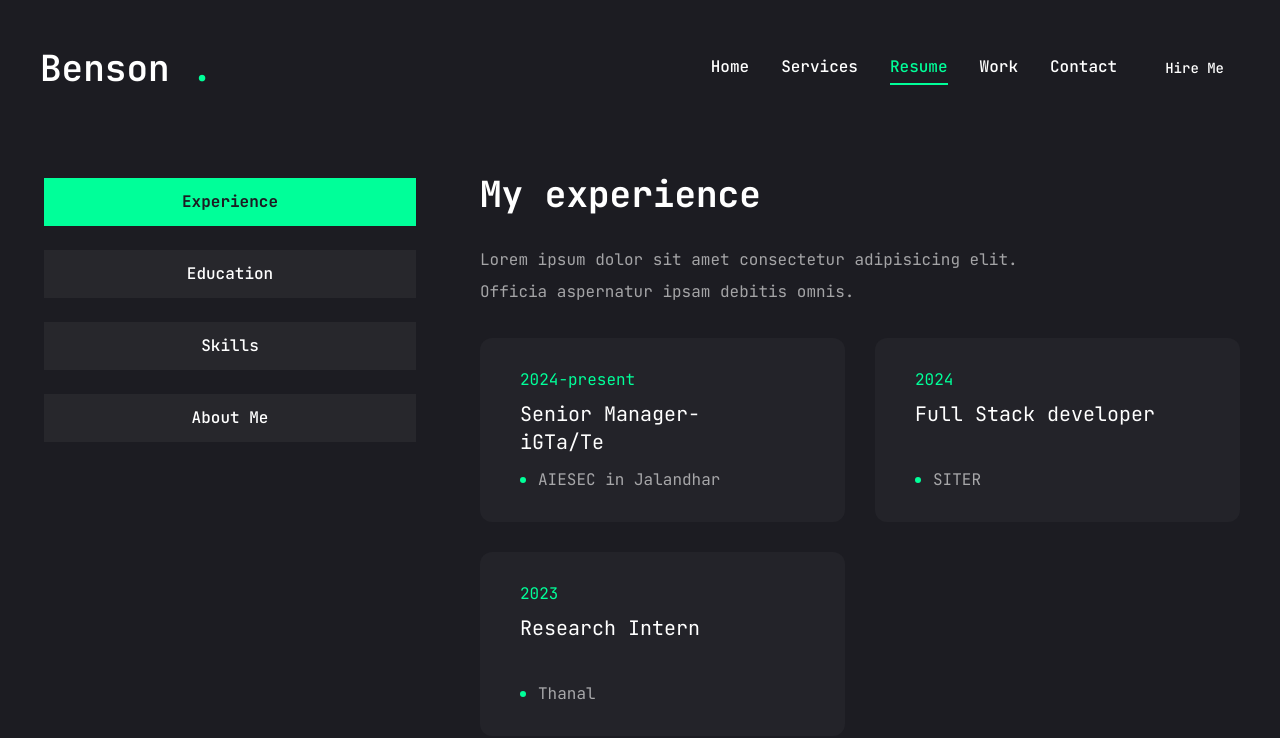
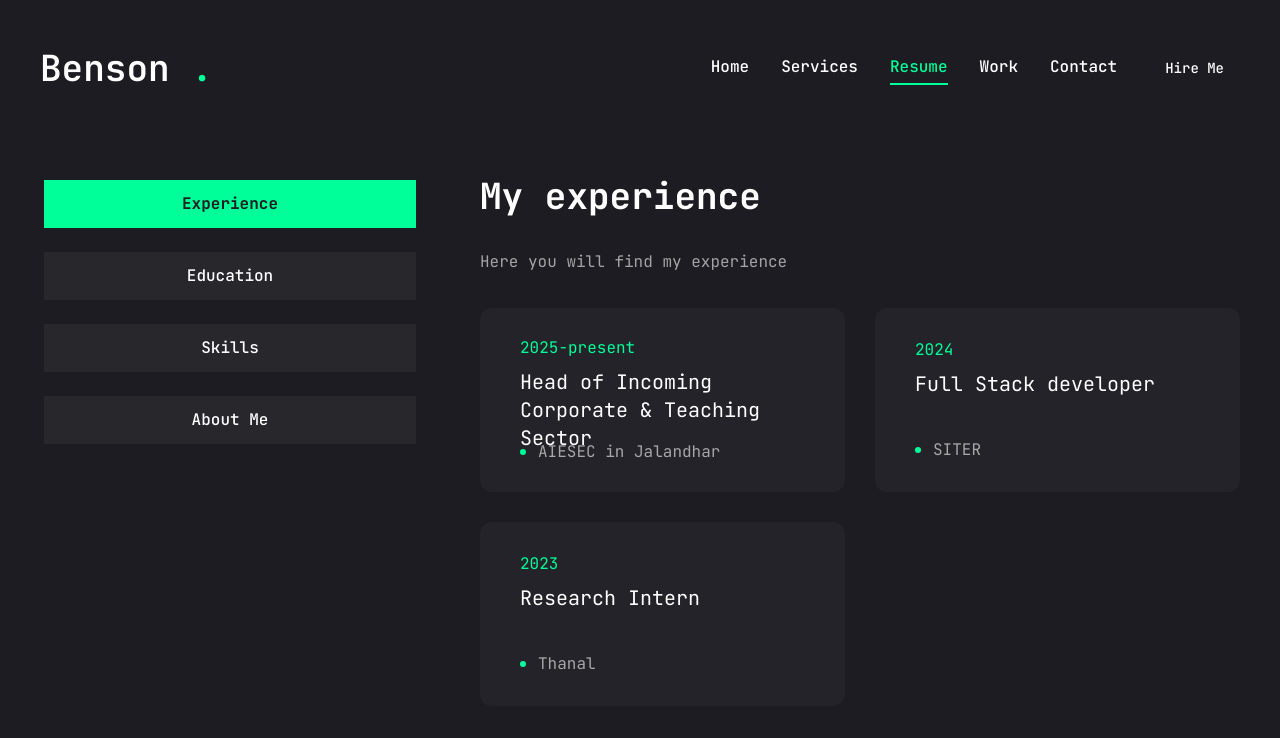
Before and after one commit to Benzon007/portfolio, a Next.js app: page /resume in a window 1280 px wide. Shown: the top 738 px of the page. Built offline with nearby package versions, Linux system fonts and the light colour scheme.

Commit message:
Update page.jsx

```diff
--- a/app/resume/page.jsx
+++ b/app/resume/page.jsx
@@ -58,13 +58,13 @@ const experience = {
   icon: "/assets/resume/badge.svg",
   title: "My experience",
   description:
-    "Lorem ipsum dolor sit amet consectetur adipisicing elit. Officia aspernatur ipsam debitis omnis.",
+    "Here you will find my experience",
 
   items: [
     {
       company: "AIESEC in Jalandhar",
-      position: "Senior Manager-iGTa/Te",
-      duration: "2024-present",
+      position: "Head of Incoming Corporate & Teaching Sector",
+      duration: "2025-present",
     },
     {
       company: "SITER",
```
